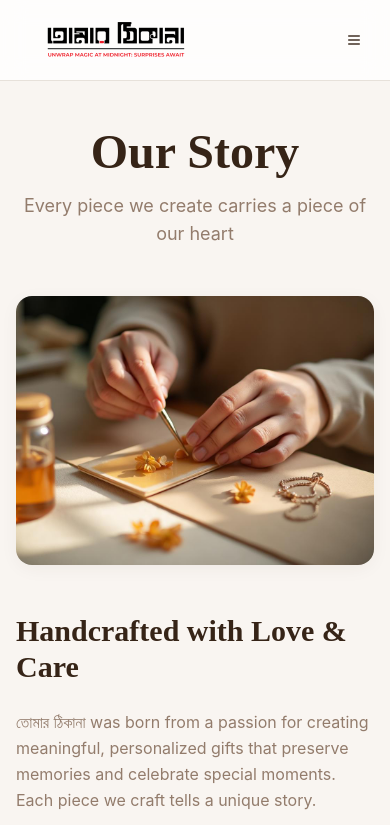
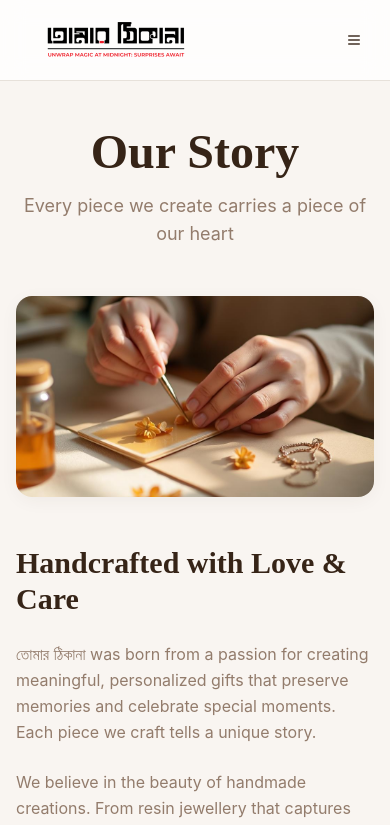
Before and after one commit to suhailte20220106032-spec/tomar-thikana, a Next.js app: page /about in a window 390 px wide. Shown: the top 825 px of the page. Built offline with nearby package versions, Linux system fonts and the light colour scheme.

Commit message:
fix: Resolve all build errors
- Escape apostrophes in product not found message
- Wrap useSearchParams in Suspense boundary for products page
- Replace img tags with Next.js Image component in HeroSection and About page
- Add proper Image imports and responsive sizing

```diff
--- a/src/app/about/page.tsx
+++ b/src/app/about/page.tsx
@@ -1,5 +1,6 @@
 import Navigation from "@/components/Navigation";
 import Footer from "@/components/Footer";
+import Image from "next/image";
 import { Heart, Sparkles, Users } from "lucide-react";
 
 export default function AboutPage() {
@@ -19,11 +20,13 @@ export default function AboutPage() {
 
           {/* Main Content */}
           <div className="grid md:grid-cols-2 gap-12 items-center mb-20">
-            <div className="slide-up">
-              <img
+            <div className="slide-up relative aspect-video">
+              <Image
                 src='/assets/about-craft.jpg'
                 alt="Crafting process"
-                className="rounded-2xl shadow-soft"
+                fill
+                className="rounded-2xl shadow-soft object-cover"
+                sizes="(max-width: 768px) 100vw, 50vw"
               />
             </div>
             <div className="space-y-6 slide-up">
--- a/src/app/products/[id]/page.tsx
+++ b/src/app/products/[id]/page.tsx
@@ -26,7 +26,7 @@ export default function ProductDetailPage() {
           <div className="container mx-auto px-4 text-center">
             <h1 className="text-4xl font-bold mb-4">Product Not Found</h1>
             <p className="text-muted-foreground mb-8">
-              Sorry, we couldn't find the product you're looking for.
+              Sorry, we couldn&apos;t find the product you&apos;re looking for.
             </p>
             <Link href="/products">
               <Button>
--- a/src/app/products/page.tsx
+++ b/src/app/products/page.tsx
@@ -1,6 +1,6 @@
 "use client";
 
-import { useState, useEffect } from "react";
+import { useState, useEffect, Suspense } from "react";
 import { useSearchParams } from "next/navigation";
 import Link from "next/link";
 import Navigation from "@/components/Navigation";
@@ -9,7 +9,7 @@ import ProductCard from "@/components/ProductCard";
 import { Button } from "@/components/ui/button";
 import { categories, getProductsByCategory, formatPrice } from "@/lib/products";
 
-export default function ProductsPage() {
+function ProductsContent() {
   const searchParams = useSearchParams();
   const categoryParam = searchParams.get("category");
 
@@ -24,11 +24,7 @@ export default function ProductsPage() {
   const filteredProducts = getProductsByCategory(activeCategory);
 
   return (
-    <div className="min-h-screen bg-background">
-      <Navigation />
-
-      <div className="pt-32 pb-20">
-        <div className="container mx-auto px-4">
+    <>
       {/* Header */}
       <div className="text-center mb-12 slide-up">
         <h1 className="font-display text-5xl font-bold mb-4">Our Products</h1>
@@ -77,6 +73,24 @@ export default function ProductsPage() {
           </p>
         </div>
       )}
+    </>
+  );
+}
+
+export default function ProductsPage() {
+  return (
+    <div className="min-h-screen bg-background">
+      <Navigation />
+
+      <div className="pt-32 pb-20">
+        <div className="container mx-auto px-4">
+          <Suspense fallback={
+            <div className="text-center py-12">
+              <p className="text-muted-foreground">Loading products...</p>
+            </div>
+          }>
+            <ProductsContent />
+          </Suspense>
         </div>
       </div>
 
--- a/src/components/HeroSection.tsx
+++ b/src/components/HeroSection.tsx
@@ -2,6 +2,7 @@
 
 import { useRef } from "react";
 import Link from "next/link";
+import Image from "next/image";
 import { ArrowRight } from "lucide-react";
 import { Button } from "@/components/ui/button";
 import {
@@ -73,10 +74,14 @@ const HeroSection = () => {
                 {heroImages.map((image, index) => (
                   <CarouselItem key={index}>
                     <div className="relative aspect-square md:aspect-auto md:h-[500px]">
-                      <img
+                      <Image
                         src={image.src}
                         alt={image.alt}
-                        className="w-full h-full object-cover rounded-2xl shadow-soft"
+                        fill
+                        className="object-cover rounded-2xl shadow-soft"
+                        priority={index === 0}
+                        quality={85}
+                        sizes="(max-width: 768px) 100vw, 50vw"
                       />
                     </div>
                   </CarouselItem>
```
Lines whose indentation alone changed are shown as unchanged.
